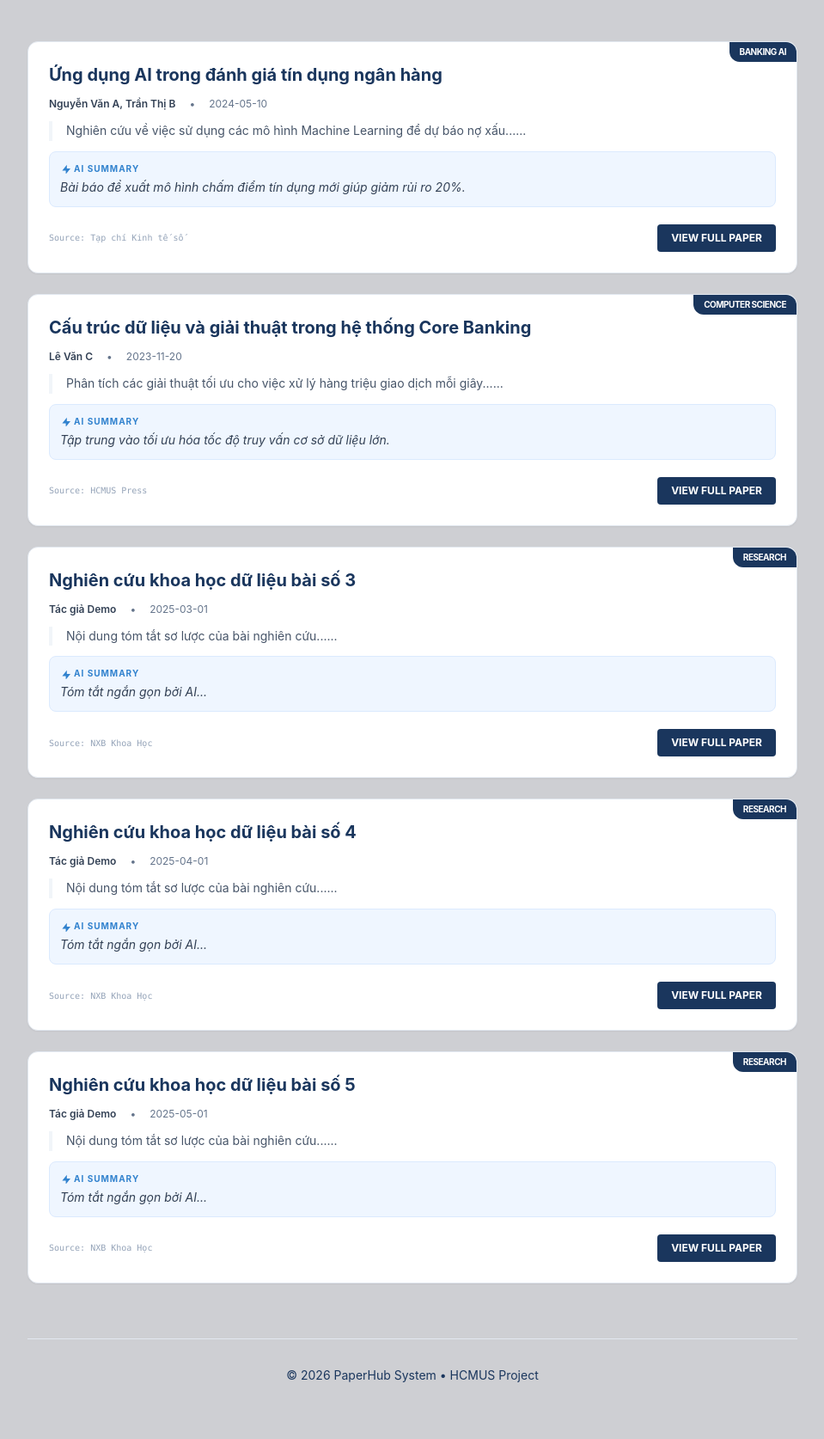
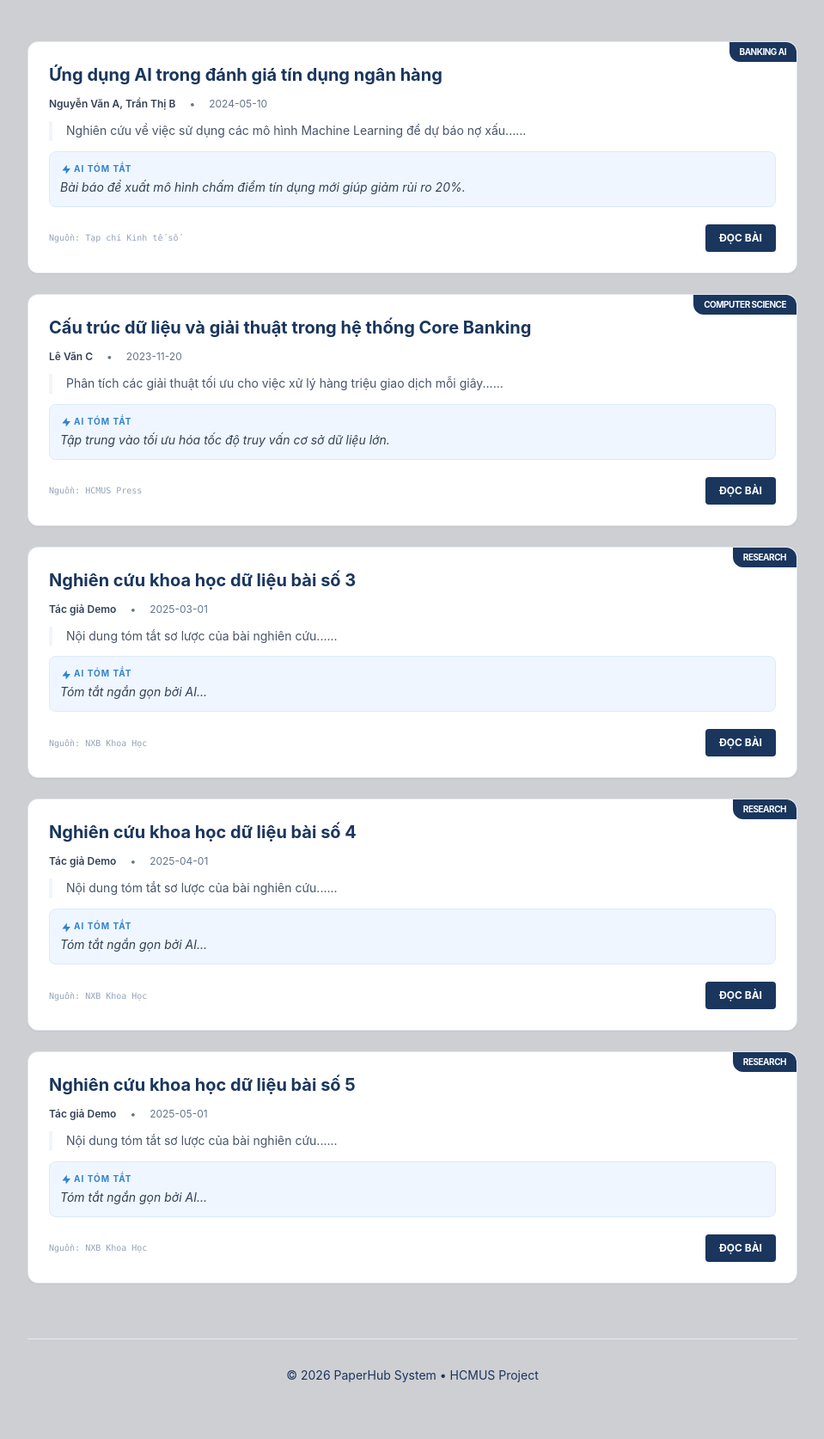
Before and after one commit to Hudson-pikachu/PaperHub---1, a Flask app: page / in a window 1280 px wide. Shown: the part 132-1806 px from the top of the page at 86% size, without its empty margins (160-1119 px from the left). Run offline with Flask 3, Linux system fonts and the light colour scheme; some libraries are stand-ins or nearby versions.

Commit message:
Thay đổi giao diện thành tiếng Việt

```diff
--- a/source/app/templates/base.html
+++ b/source/app/templates/base.html
@@ -3,7 +3,7 @@
 <head>
     <meta charset="UTF-8">
     <meta name="viewport" content="width=device-width, initial-scale=1.0">
-    <title>PaperHub - Research Tracker</title>
+    <title>PaperHub</title>
 
     <link rel="icon" type="image/x-icon" href="{{ url_for('static', filename='favicon/favicon.ico') }}">
 
--- a/source/app/templates/index.html
+++ b/source/app/templates/index.html
@@ -27,16 +27,16 @@
                 <div class="p-3 bg-blue-50 border border-blue-100 rounded-lg">
                     <h4 class="text-[10px] font-bold text-[#3182CE] uppercase tracking-widest mb-1 flex items-center gap-1">
                         <svg class="w-3 h-3" fill="currentColor" viewBox="0 0 20 20"><path d="M13 10V3L4 14h7v7l9-11h-7z"/></svg>
-                        AI Summary
+                        AI Tóm tắt
                     </h4>
                     <p class="text-slate-700 text-sm italic">{{ paper.ai_summary }}</p>
                 </div>
                 {% endif %}
 
                 <div class="flex justify-between items-center pt-2">
-                    <span class="text-[10px] text-slate-400 font-mono">Source: {{ paper.publisher }}</span>
+                    <span class="text-[10px] text-slate-400 font-mono">Nguồn: {{ paper.publisher }}</span>
                     <a href="{{ paper.link }}" target="_blank" class="px-4 py-2 bg-[#1A365D] text-white text-xs font-bold rounded hover:bg-[#2C5282] transition-all uppercase">
-                        View Full Paper
+                        ĐỌC BÀI
                     </a>
                 </div>
             </div>
--- a/source/requirements.txt
+++ b/source/requirements.txt
@@ -2,7 +2,7 @@ flask==2.2.5
 flask-sqlalchemy==3.1.1
 flask-login==0.6.3
 flask-migrate==4.0.5
-flask-apscheduler==1.15.0
+flask-apscheduler==1.13.1
 arxiv==2.1.3
 google-generativeai==0.4.1
 python-dotenv==1.0.1
```
